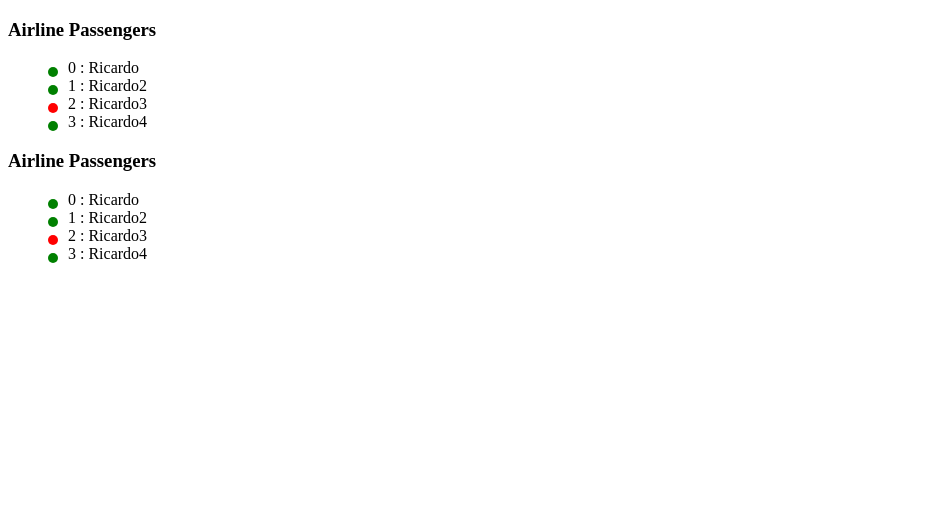
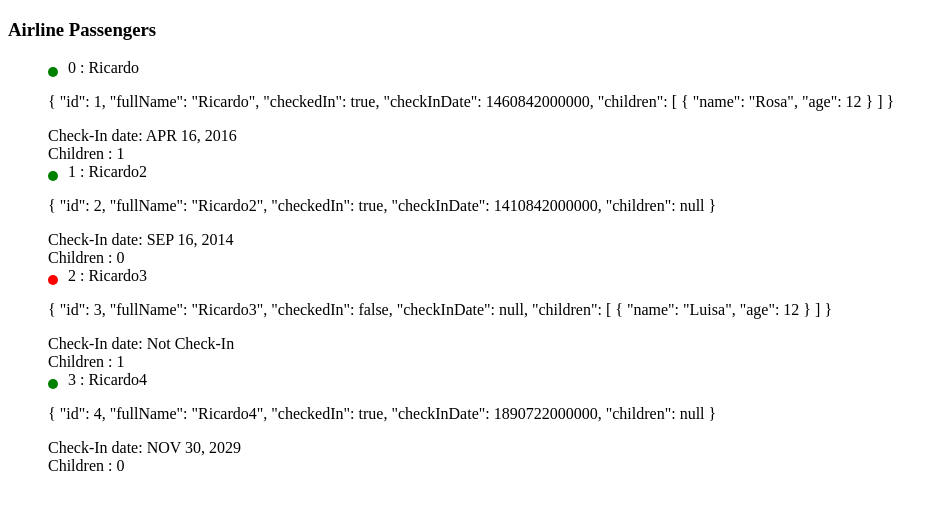
Before and after one commit to RichieHG/AngularFundamentals, an Angular app in the folder AngularFundamentals/: page / in a window 1280 px wide. Shown: the top 510 px of the page, without its empty margins (0-946 px from the left). Built offline with nearby package versions, Linux system fonts and the light colour scheme.

Commit message:
Feat: Add examples about Pipes and SafeNavigation

```diff
--- a/AngularFundamentals/src/app/app.component.html
+++ b/AngularFundamentals/src/app/app.component.html
@@ -98,26 +98,44 @@
   </ul> -->
 <!-- </div> -->
 
-<div>
+<!-- <div>
   <h3>Airline Passengers</h3>
   <ul style="list-style-type:none;">
-    <li *ngFor="let passenger of passengers, let i = index">
+    <li *ngFor="let passenger of passengers, let i = index"> -->
       <!-- Every style property has to be on CamelCase (javascript equivalent) -->
-      <span class="status"
+      <!-- <span class="status"
       [style.backgroundColor]="(passenger.checkedIn ? 'green' : 'red')"></span>
       {{ i }} : {{ passenger.fullName }}
     </li>
-  </ul>
+  </ul>  -->
 
-  <h3>Airline Passengers</h3>
+  <!-- <h3>Airline Passengers</h3>
   <ul style="list-style-type:none;">
-    <li *ngFor="let passenger of passengers, let i = index">
+    <li *ngFor="let passenger of passengers, let i = index"> -->
       <!-- Every style property has to be on CamelCase (javascript equivalent) -->
-      <span class="status"
+      <!-- <span class="status"
       [ngStyle]="{
         backgroundColor : (passenger.checkedIn ? 'green' : 'red')
       }"></span>
       {{ i }} : {{ passenger.fullName }}
     </li>
   </ul>
+</div> -->
+
+<!-- Pipes -->
+<div>
+  <h3>Airline Passengers</h3>
+  <ul style="list-style-type:none;">
+    <li *ngFor="let passenger of passengers, let i = index">
+      <span class="status" [class.checked-in]="passenger.checkedIn"></span>
+      {{ i }} : {{ passenger.fullName }}
+      <p> {{passenger | json}} </p>
+      <div class="date">
+        Check-In date: {{passenger.checkInDate ? ( passenger.checkInDate | date: 'MMM d, y' | uppercase) : 'Not Check-In'}}
+      </div>
+      <div class="children">
+        Children : {{passenger.children?.length || 0}}
+      </div>
+    </li>
+  </ul>
 </div>
--- a/AngularFundamentals/src/app/app.component.ts
+++ b/AngularFundamentals/src/app/app.component.ts
@@ -3,7 +3,14 @@ import { Component } from '@angular/core';
 interface Passenger{
   id: number,
   fullName: string,
-  checkedIn: boolean
+  checkedIn: boolean,
+  checkInDate: number | null,
+  children: Child[] | null
+}
+
+interface Child{
+  name: string,
+  age: number
 }
 
 @Component({
@@ -29,22 +36,31 @@ export class AppComponent {
     {
       id: 1,
       fullName: "Ricardo",
-      checkedIn: true
+      checkedIn: true,
+      checkInDate: 1460842000000,
+      children: [{name: "Rosa", age: 12}]
     },
     {
       id: 2,
       fullName: "Ricardo2",
-      checkedIn: true
+      checkedIn: true,
+      checkInDate: 1410842000000,
+      children: null
     },
     {
       id: 3,
       fullName: "Ricardo3",
-      checkedIn: false
+      checkedIn: false,
+      checkInDate: null,
+      children: [{name: "Luisa", age: 12}]
+
     },
     {
       id: 4,
       fullName: "Ricardo4",
-      checkedIn: true
+      checkedIn: true,
+      checkInDate: 1890722000000,
+      children: null
     }
   ]
   constructor() {
```
